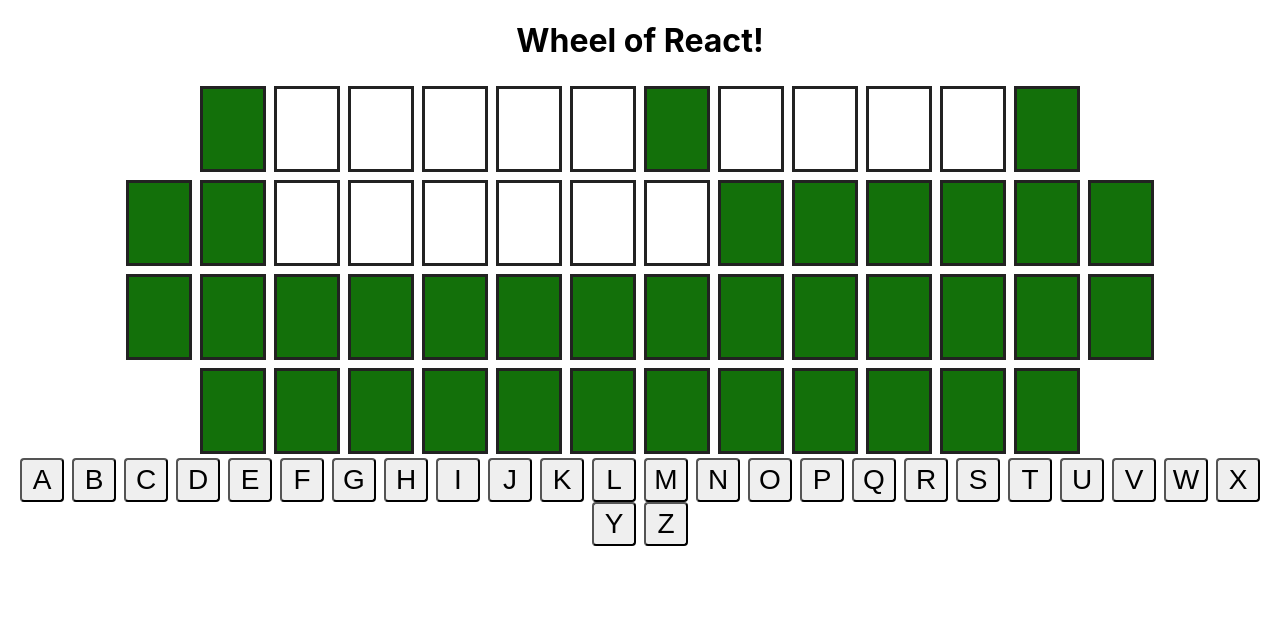
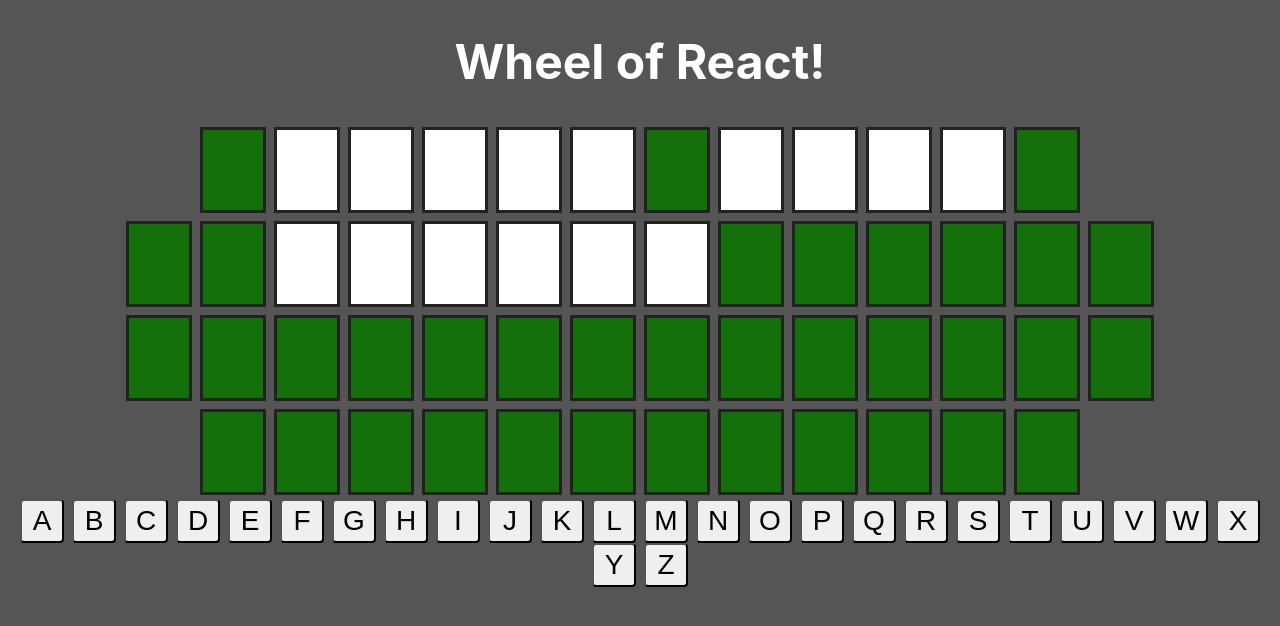
Before and after one commit to yfzwinnie/wheel-of-react, a React (Create React App) app: page / in a window 1280 px wide. Shown: the top 626 px of the page. Built offline with nearby package versions, Linux system fonts and the light colour scheme.

Commit message:
style background and title

```diff
--- a/src/App.scss
+++ b/src/App.scss
@@ -1,3 +1,7 @@
+body {
+  background-color: #555;
+}
+
 .App {
   display: flex;
   flex-direction: column;
@@ -5,5 +9,7 @@
 }
 
 h1 {
+  font-size: 3rem;
   text-align: center;
+  color: #ffffff;
 }
```
